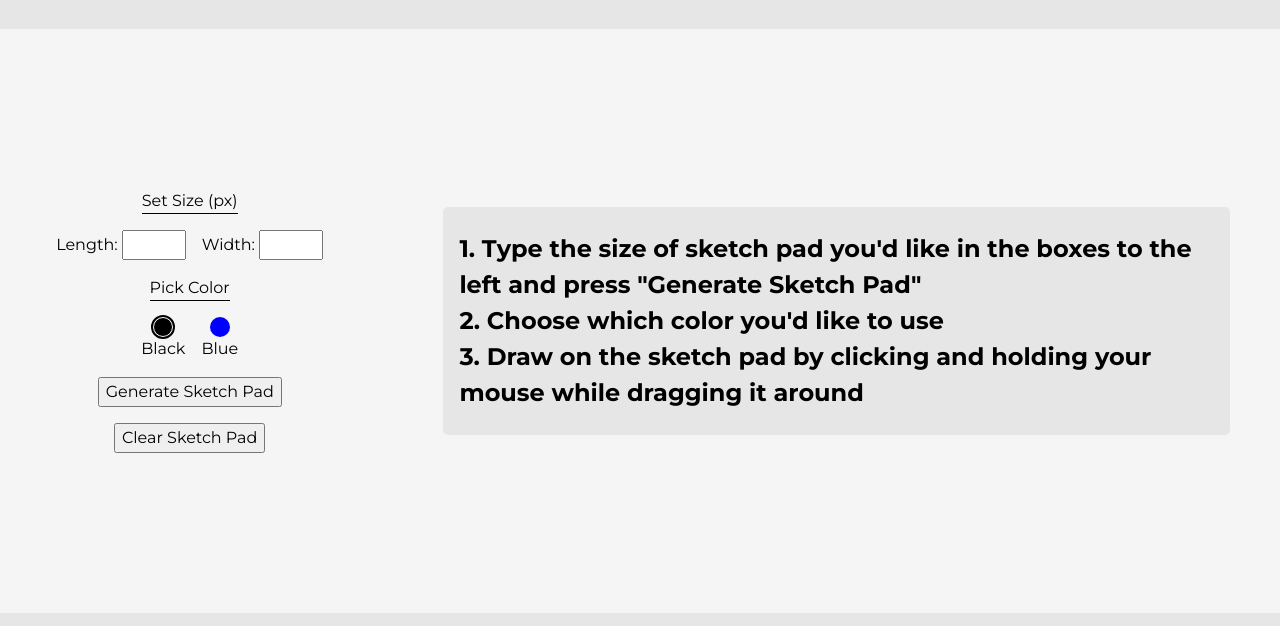
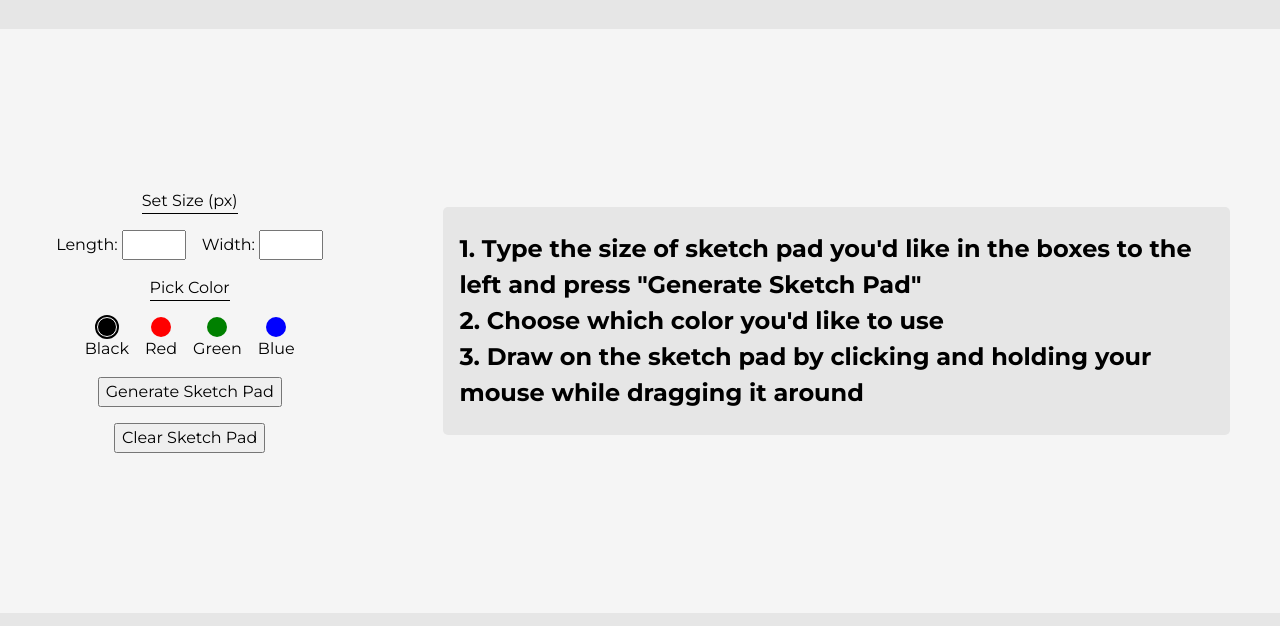
Before and after one commit to sean-roberts354/odin-etch-a-sketch, a plain HTML site: page index.html in a window 1280 px wide. Shown: the part 107-733 px from the top of the page. Drawn offline with Linux system fonts and the light colour scheme.

Commit message:
Add more color options to draw with

```diff
--- a/index.html
+++ b/index.html
@@ -33,11 +33,19 @@
                         <p>Pick Color</p>
                         <div class="color-input">
                               <div class="color-option">
-                                    <div class="active" id="black" style="background-color: rgb(0, 0, 0);"></div>
+                                    <div class="active color" style="background-color: rgb(0, 0, 0);"></div>
                                     <span>Black</span>
                               </div>
                               <div class="color-option">
-                                    <div id="blue" style="background-color: rgb(0, 0, 255);"></div>
+                                    <div class="color" style="background-color: rgb(255, 0, 0)"></div>
+                                    <span>Red</span>
+                              </div>
+                              <div class="color-option">
+                                    <div class="color" style="background-color: rgb(0, 128, 0)"></div>
+                                    <span>Green</span>
+                              </div>
+                              <div class="color-option">
+                                    <div class="color" style="background-color: rgb(0, 0, 255);"></div>
                                     <span>Blue</span>
                               </div>
                         </div>
```
